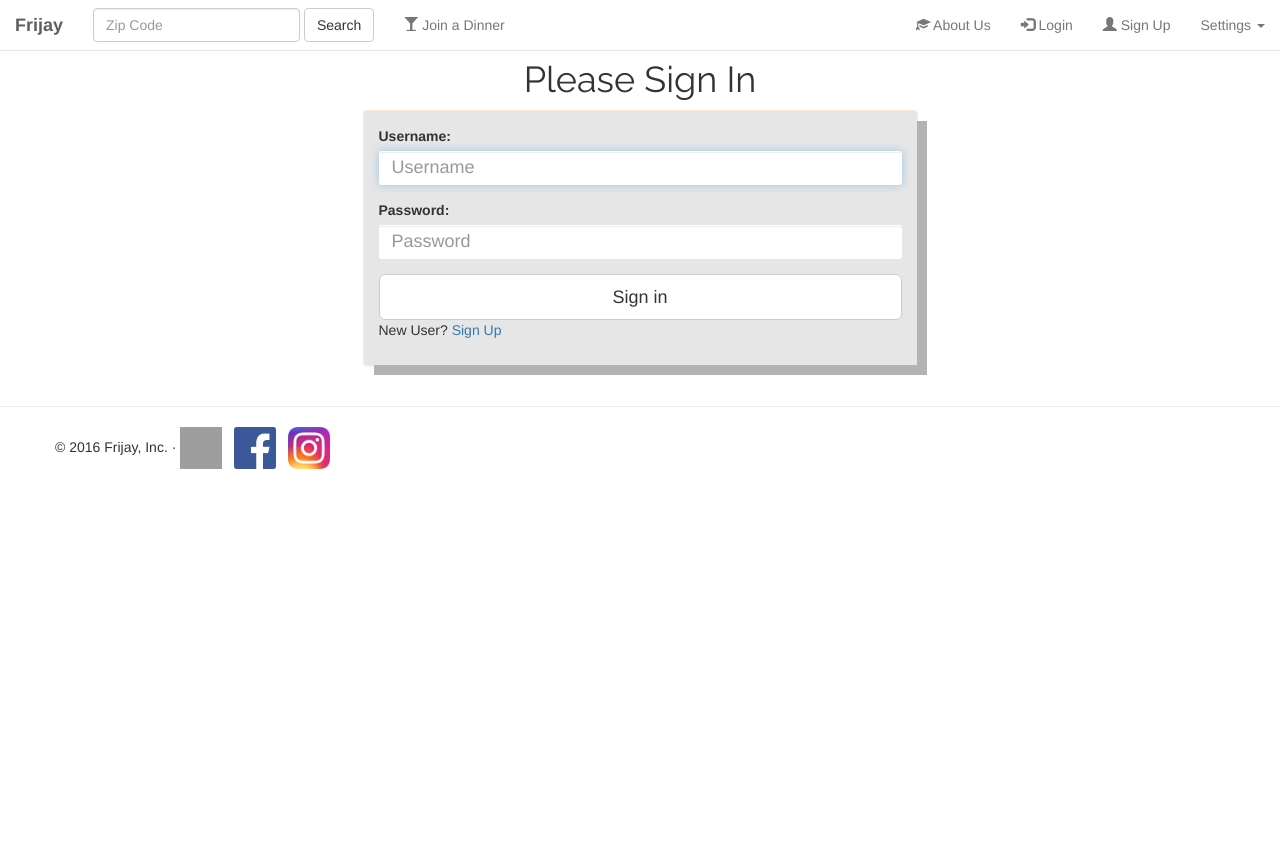
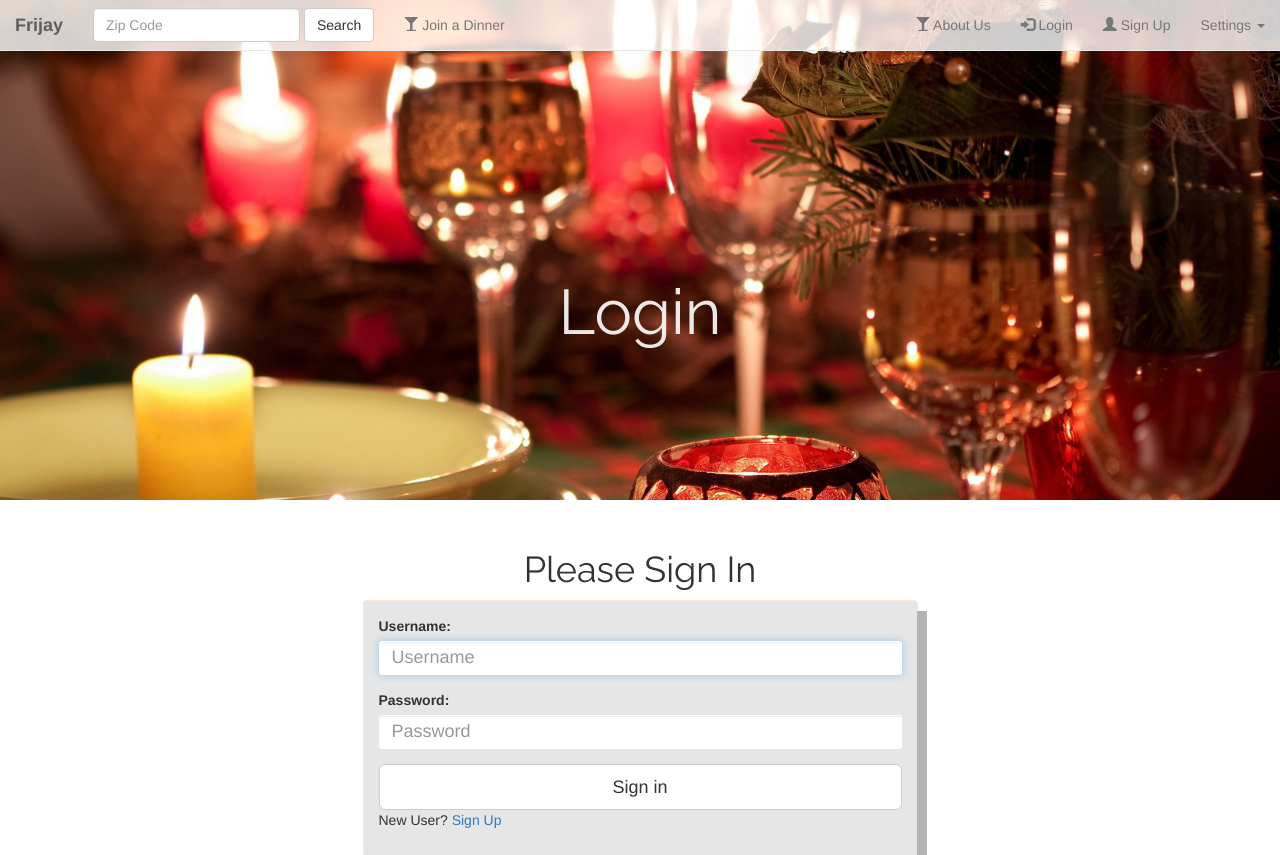
Before and after one commit to afranco07/shabbatTable, a Django app: page /frijay/login?next=/frijay/host/ in a window 1280 px wide. Shown: the top 855 px of the page. Before the commit the page ends 469 px from the top, so only its background shows below. Run offline with Django 3.2, Linux system fonts and the light colour scheme; some libraries are stand-ins or nearby versions; grey boxes are pictures that could not be loaded.

```diff
--- a/templates/frijay/base.html
+++ b/templates/frijay/base.html
@@ -57,7 +57,7 @@
                     <li><a href="{% url 'events' %}"><span class="glyphicon glyphicon-glass" aria-hidden="true"></span> Join a Dinner</a></li>
                 </ul>
                 <ul class="nav navbar-nav navbar-right">
-                    <li><a href="{% url 'about' %}"><span class="glyphicon glyphicon-education" aria-hidden="true"></span> About Us</a></li>
+                    <li><a href="{% url 'about' %}"><span class="glyphicon glyphicon-glass" aria-hidden="true"></span> About Us</a></li>
 
                     {% if user.is_authenticated %}
                         <li><a href="{% url 'logout' %}"><span class="glyphicon glyphicon-log-out" aria-hidden="true"></span> Log Out</a></li>
--- a/templates/frijay/login.html
+++ b/templates/frijay/login.html
@@ -6,12 +6,10 @@
 {% endblock %}
 
 {% block body %}
-<br />
-	<br />
 
-<!--<div class="jumbotron">-->
-	<!--<h1 class="display-3"> Login</h1>-->
-<!--</div>-->
+<div class="jumbotron signin">
+	<h1 class="display-3"> Login</h1>
+</div>
 <div class="container">
         <div class="row">
             <h1 class="h1-font" style="text-align: center">Please Sign In</h1>
```
Also changed, not shown: static/images/favicon.ico (added), static/images/homepage.jpg (deleted).
